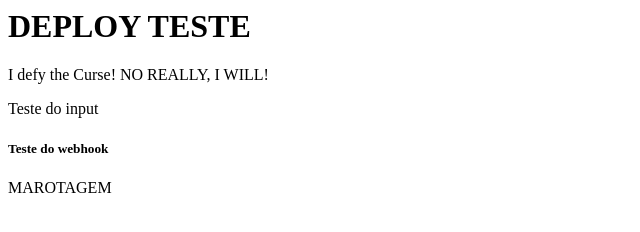
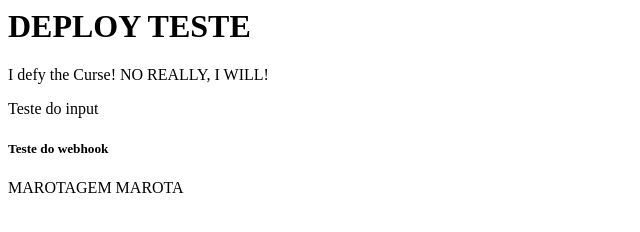
Before and after one commit to luckponte/testAutoDeploy, a plain HTML site: page index.html in a window 1280 px wide. Shown: the full height of the page, 0-640 px from the left. Drawn offline with Linux system fonts and the light colour scheme.

Commit message:
Testando Webhook 1.1

```diff
--- a/index.html
+++ b/index.html
@@ -7,5 +7,5 @@
 	Teste do input
 
 	<h5>Teste do webhook</h5>
-	MAROTAGEM
+	MAROTAGEM MAROTA
 </div>
```
